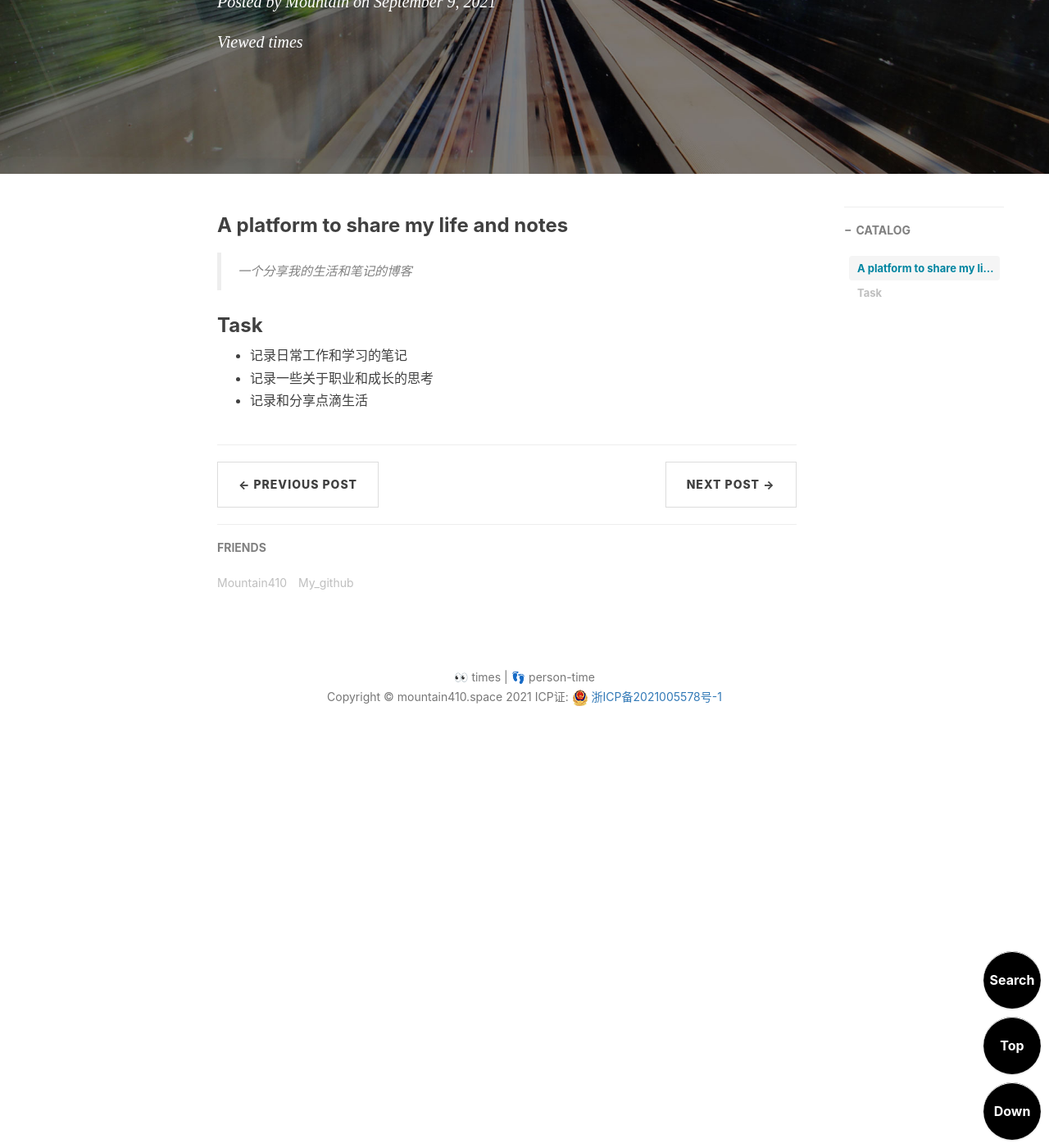
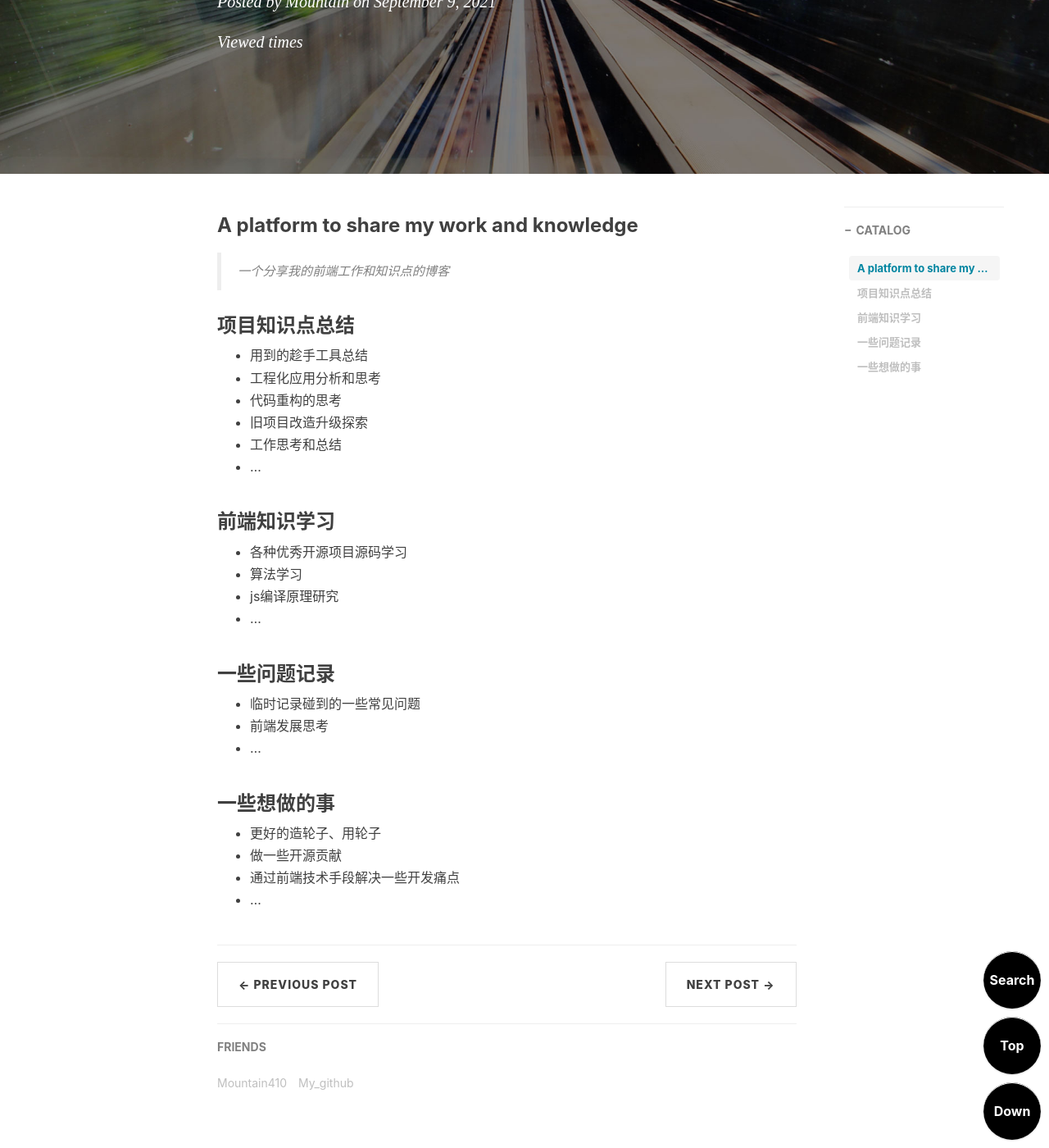
Before and after one commit to mountain410/m-blog, a Jekyll site: the page built from _posts/2021-9-9-Start.md, in a window 1280 px wide and 1400 px high, scrolled down 360 px. Shown: the whole window at 82% size. Built offline with Jekyll 4.4.1, drawn with Linux system fonts in a browser that asks for light colours; nearby versions of some CDN libraries; comment, search, counter and statistics services are not loaded.

Commit message:
update start

```diff
--- a/_posts/2021-9-9-Start.md
+++ b/_posts/2021-9-9-Start.md
@@ -10,13 +10,37 @@ tags:
     - Life
 ---
 
-### A platform to share my life and notes
+### A platform to share my work and knowledge
 
-> 一个分享我的生活和笔记的博客
+> 一个分享我的前端工作和知识点的博客
 
 
-### Task
 
- - 记录日常工作和学习的笔记
- - 记录一些关于职业和成长的思考
- - 记录和分享点滴生活
+### 项目知识点总结
+
+- 用到的趁手工具总结
+- 工程化应用分析和思考
+- 代码重构的思考
+- 旧项目改造升级探索
+- 工作思考和总结
+- ...
+
+### 前端知识学习
+
+- 各种优秀开源项目源码学习
+- 算法学习
+- js编译原理研究
+- ...
+
+### 一些问题记录
+
+- 临时记录碰到的一些常见问题
+- 前端发展思考
+- ...
+
+### 一些想做的事
+
+- 更好的造轮子、用轮子
+- 做一些开源贡献
+- 通过前端技术手段解决一些开发痛点
+- ...
```
